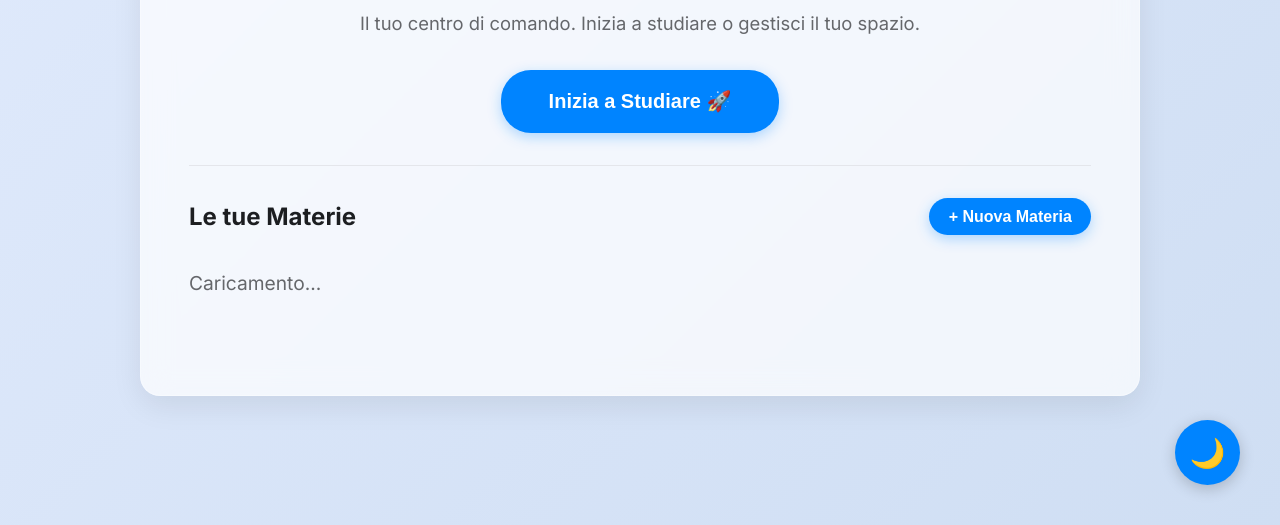
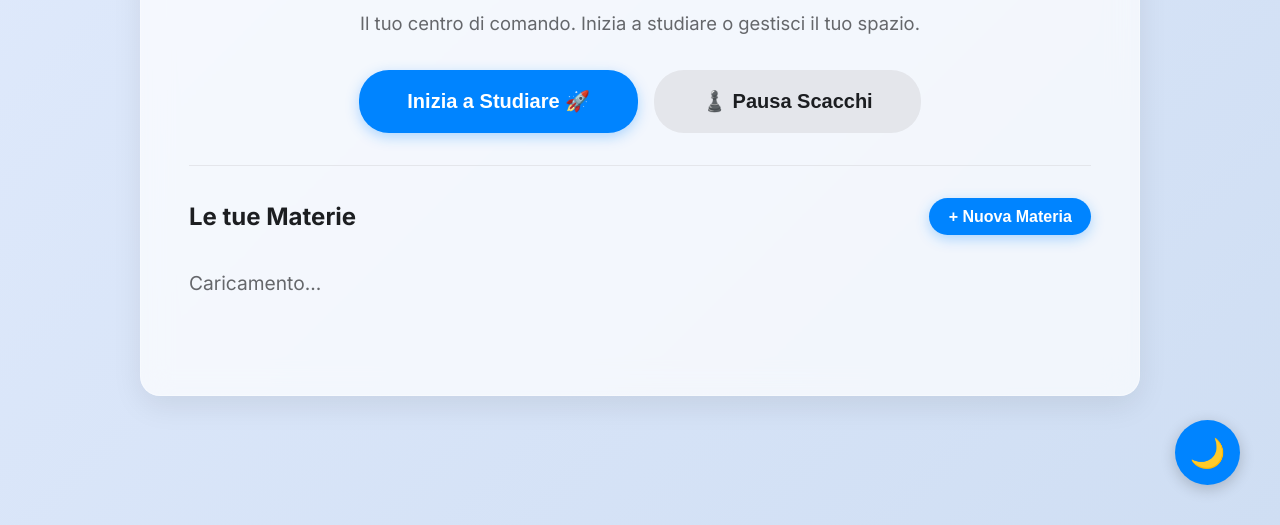
Before and after one commit to Jouuse/tutor_studio_app, a plain HTML site: page frontend/dashboard.html in a window 1280 px wide. Shown: the part 275-800 px from the top of the page. Drawn offline with nearby package versions, Linux system fonts and the light colour scheme.

Commit message:
Feat: aggiunto pulsante Pausa Scacchi nella dashboard

```diff
--- a/frontend/dashboard.html
+++ b/frontend/dashboard.html
@@ -22,8 +22,11 @@
     <h1 class="app-title" id="userGreeting" style="font-size: 3.5rem;">Benvenuto!</h1>
     <p class="text-secondary" style="font-size: 1.15rem; margin-bottom: 2rem;">Il tuo centro di comando. Inizia a studiare o gestisci il tuo spazio.</p>
 
-    <div class="hub-actions mb-3">
-        <button id="startStudyBtn" class="btn-lg">Inizia a Studiare 🚀</button>
+    <div class="hub-actions mb-3" style="display: flex; gap: 1rem; justify-content: center; flex-wrap: wrap;">
+        <button id="startStudyBtn" class="btn-lg" style="margin: 0;">Inizia a Studiare 🚀</button>
+        <a href="https://www.chess.com/play" target="_blank" style="text-decoration: none;">
+            <button class="btn-lg btn-secondary" style="margin: 0; display: flex; align-items: center; gap: 0.5rem;">♟️ Pausa Scacchi</button>
+        </a>
     </div>
 
     <!-- Gestione Materie -->
```
